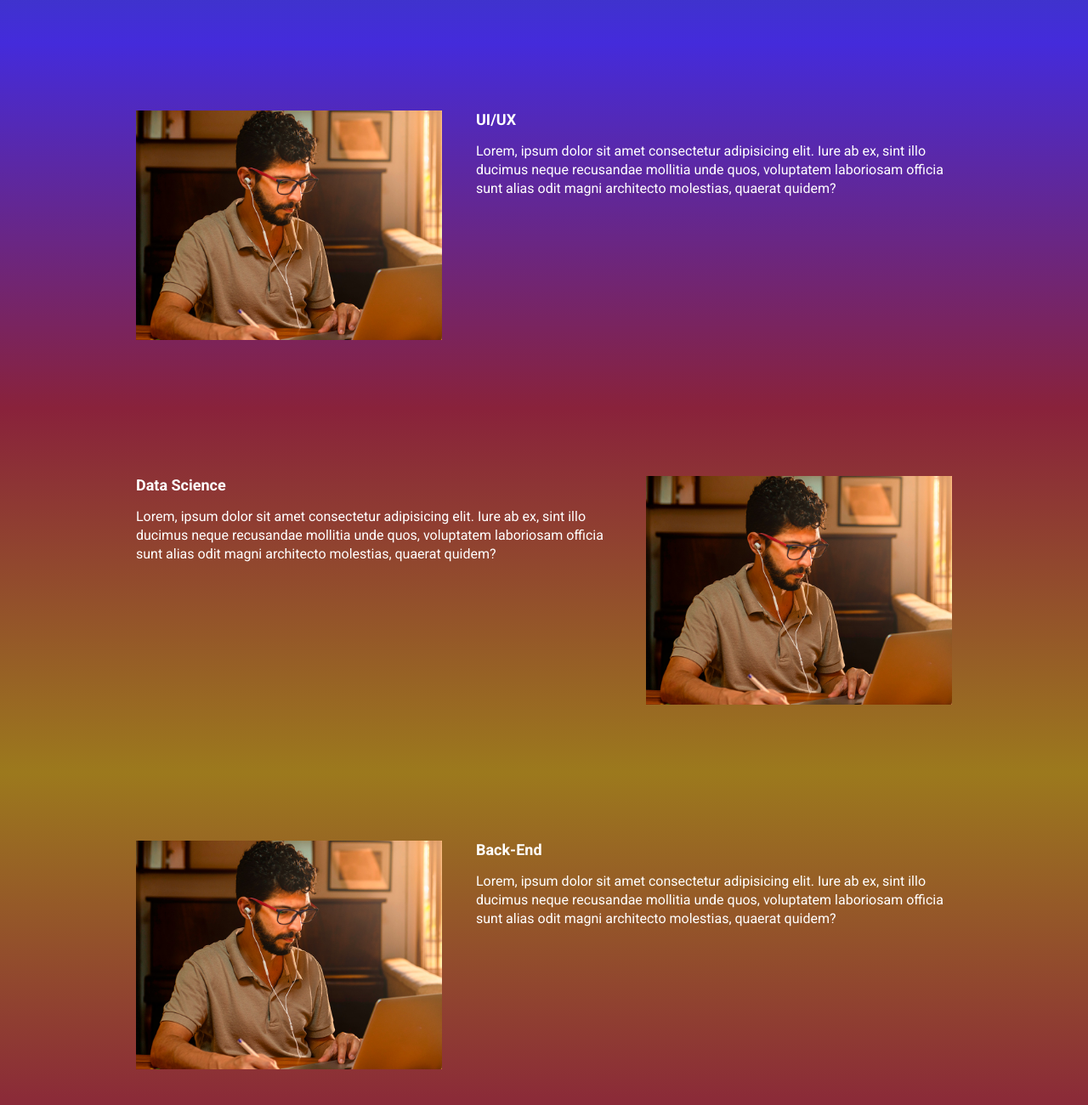
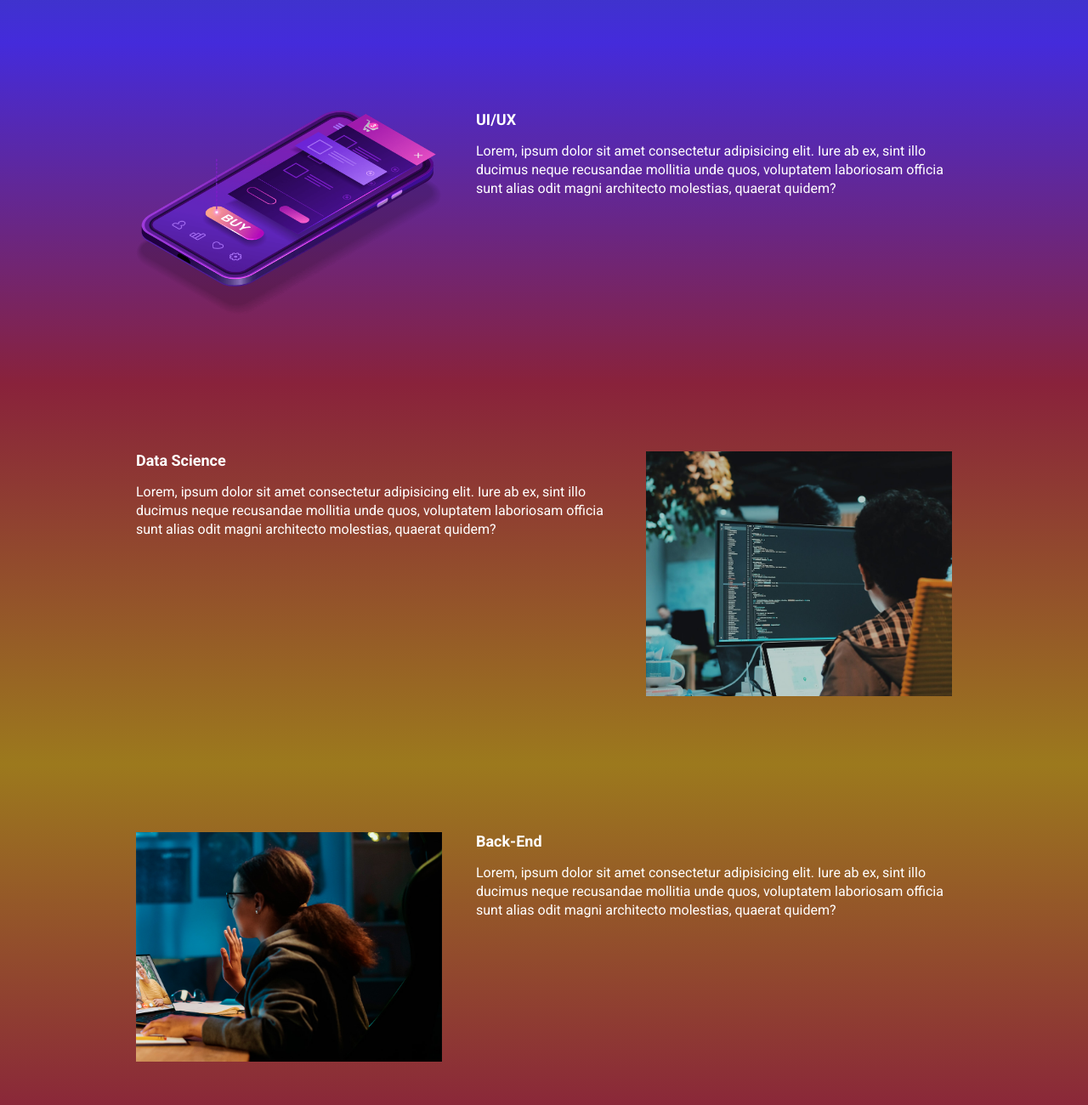
Before and after one commit to ealboliveira/evento-talks, a website built with Parcel: page src/index.html in a window 1280 px wide. Shown: the part 940-2240 px from the top of the page at 85% size. Built offline with nearby package versions, Linux system fonts and the light colour scheme.

Commit message:
colocando imagens

```diff
--- a/src/index.html
+++ b/src/index.html
@@ -59,7 +59,7 @@
                     Lorem, ipsum dolor sit amet consectetur adipisicing elit. Iure ab ex, sint illo ducimus neque recusandae mollitia unde quos, voluptatem laboriosam officia sunt alias odit magni architecto molestias, quaerat quidem?
                 </p>
             </div>
-            <img class="event__image" src="./images/frontend.png" alt="Front-end">
+            <img class="event__image" src="./images/ui-ux.png" alt="ui/ux">
         </div>
     </section>
     <section class="event event--data-science">
@@ -70,7 +70,7 @@
                     Lorem, ipsum dolor sit amet consectetur adipisicing elit. Iure ab ex, sint illo ducimus neque recusandae mollitia unde quos, voluptatem laboriosam officia sunt alias odit magni architecto molestias, quaerat quidem?
                 </p>
             </div>
-            <img class="event__image" src="./images/frontend.png" alt="Front-end">
+            <img class="event__image" src="./images/data.png" alt="data science">
         </div>
     </section>
     <section class="event event--backend event--image-left">
@@ -81,7 +81,7 @@
                     Lorem, ipsum dolor sit amet consectetur adipisicing elit. Iure ab ex, sint illo ducimus neque recusandae mollitia unde quos, voluptatem laboriosam officia sunt alias odit magni architecto molestias, quaerat quidem?
                 </p>
             </div>
-            <img class="event__image" src="./images/frontend.png" alt="Front-end">
+            <img class="event__image" src="./images/backend.png" alt="back-end">
         </div>
     </section>
 
```
